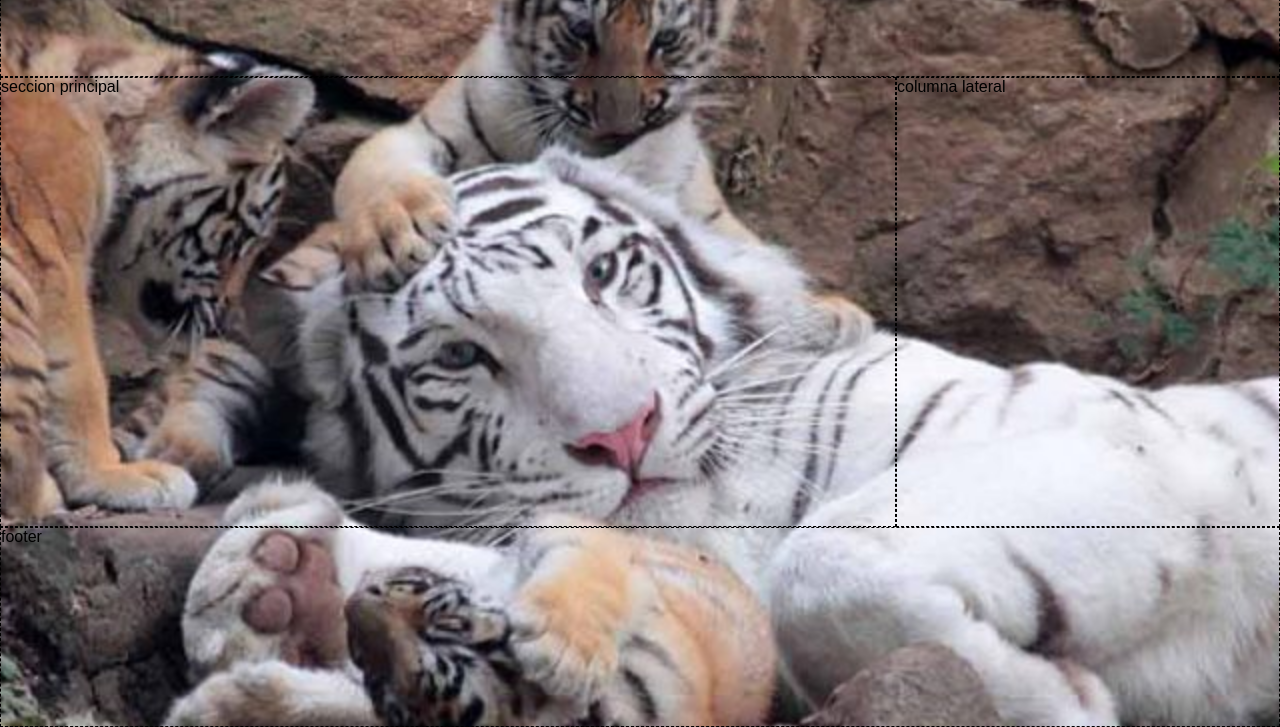
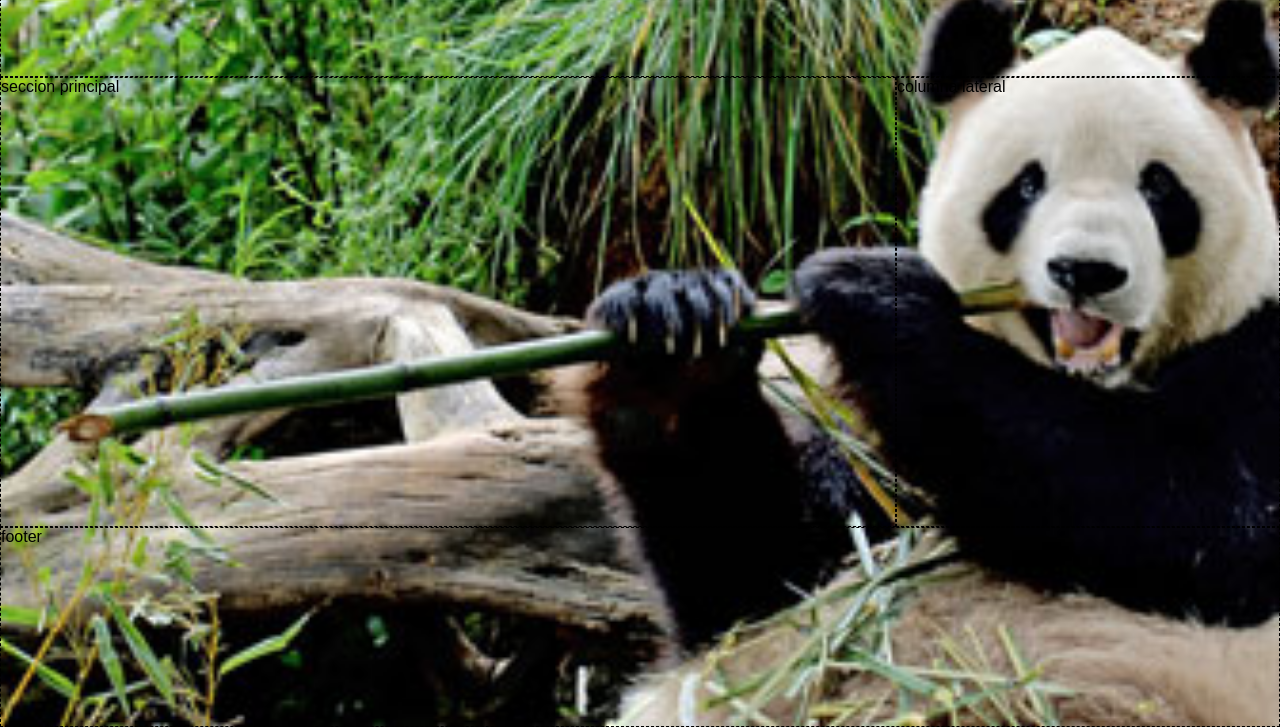
Before and after one commit to KemLopez/webgit, a plain HTML site: page index.html in a window 1280 px wide. Shown: the part 73-800 px from the top of the page. Drawn offline with Linux system fonts and the light colour scheme.

Commit message:
Nueva imagen de fondo añadida

```diff
--- a/main.css
+++ b/main.css
@@ -12,7 +12,7 @@ html, body{
 }
 body{
     min-height: 100vh;
-    background-image: url(img/hero.jpg);
+    background-image: url(img/newhero.jpg);
     background-repeat: no-repeat;
     background-size: cover;
     background-position: center;
```
Also changed, not shown: img/newhero.jpg (added).
